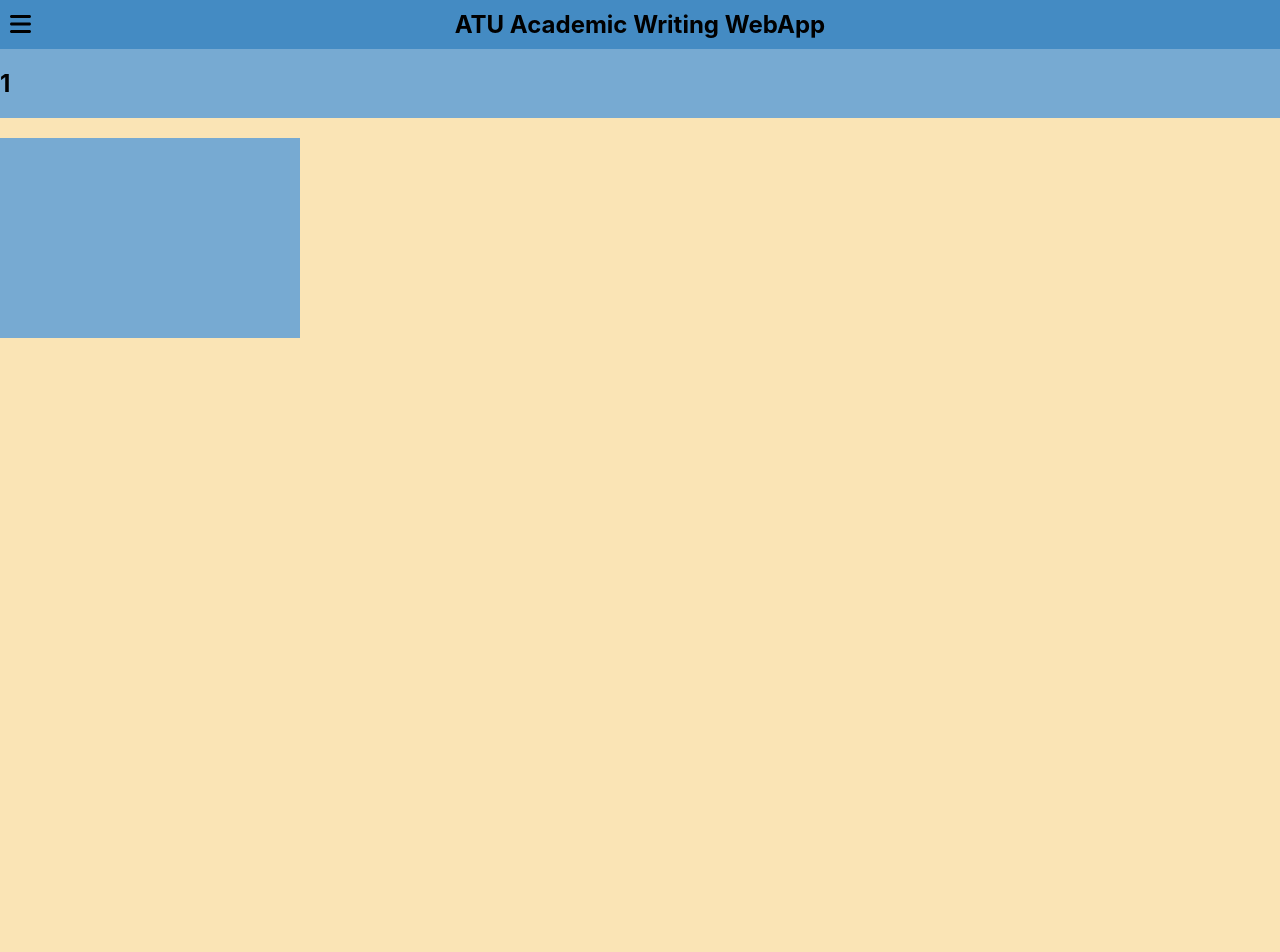
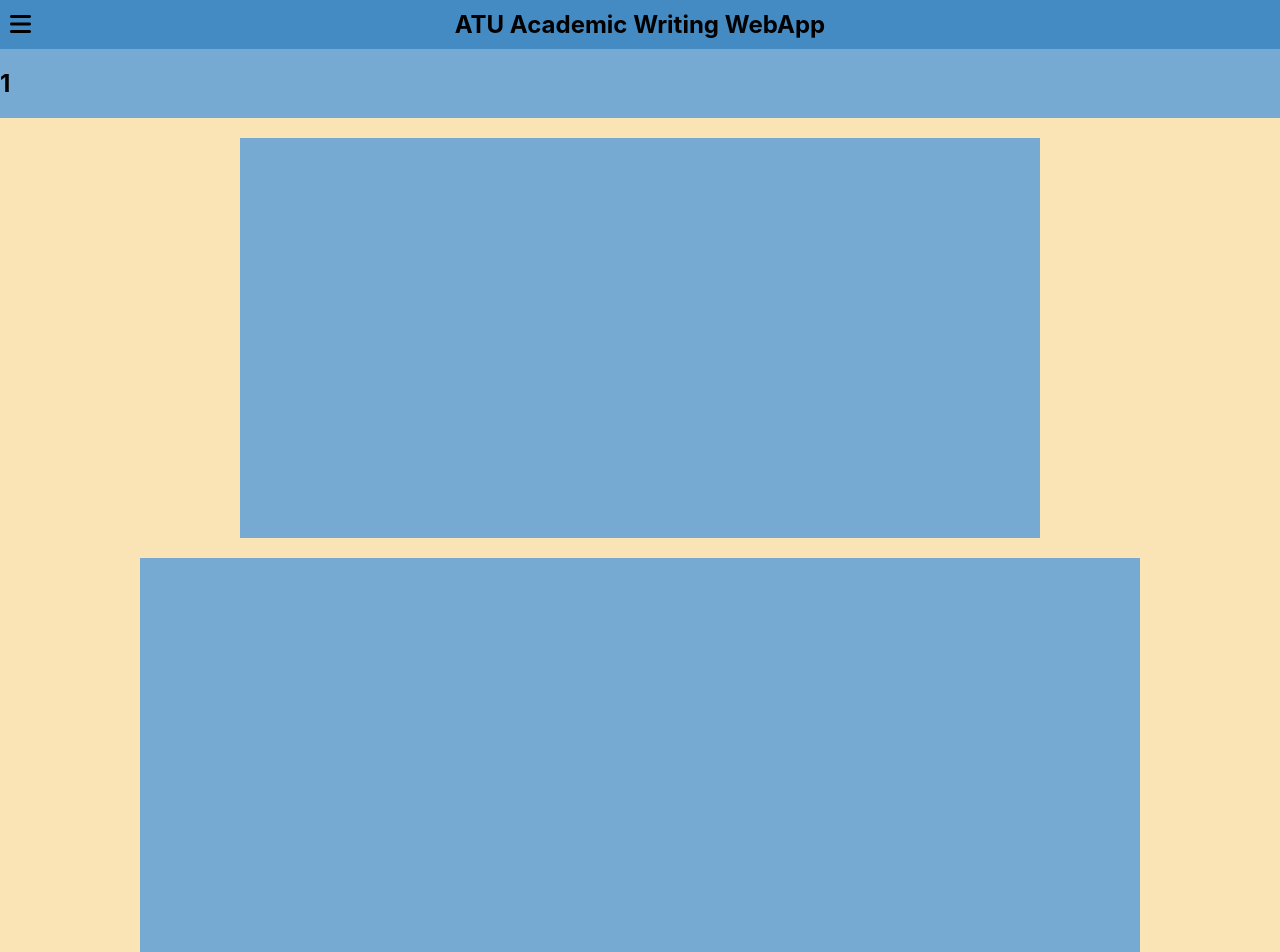
Before and after one commit to Ruairiroc/atu_v2, a React (Create React App) app: page /minigame/1 in a window 1280 px wide. Shown: the top 952 px of the page. Before the commit the page ends 800 px from the top, so only its background shows below. Built offline with nearby package versions, Linux system fonts and the light colour scheme.

Commit message:
minigame adjustments

```diff
--- a/src/Minigame.js
+++ b/src/Minigame.js
@@ -13,8 +13,20 @@ function Minigame() {
                 width: "300px",
                 height: "200px",
                 backgroundColor: "#77aad2",
-                alignItems: "center",
-                justifyContent: "center"
+                margin: "auto",
+                paddingLeft:"250px",
+                paddingRight:"250px",
+                paddingBottom: "200px",
+                marginBottom: "20px"
+            }}>
+
+            </div>
+
+            <div style={{
+                width: "1000px",
+                height: "400px",
+                backgroundColor: "#77aad2",
+                margin: "auto",
             }}>
 
             </div>
```
